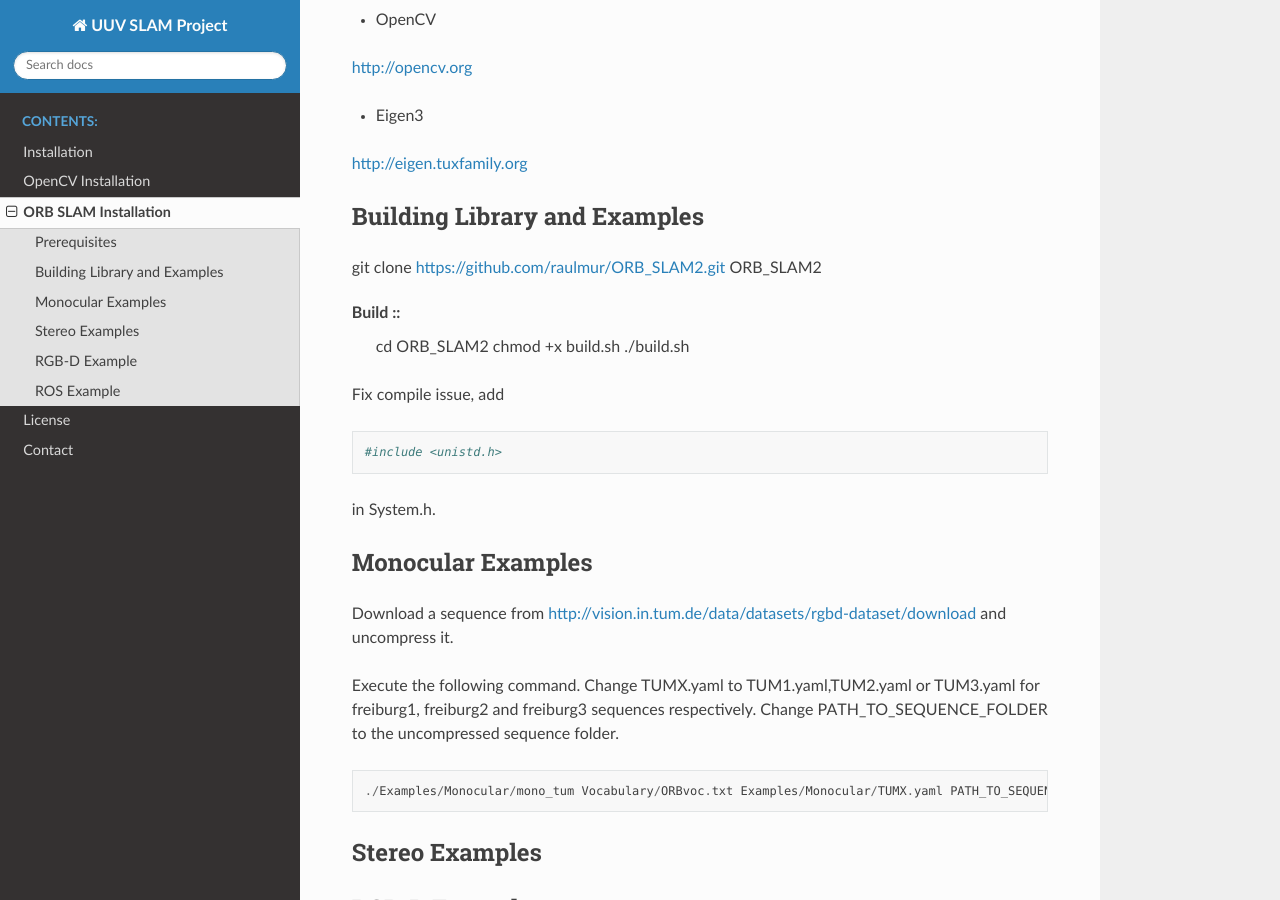
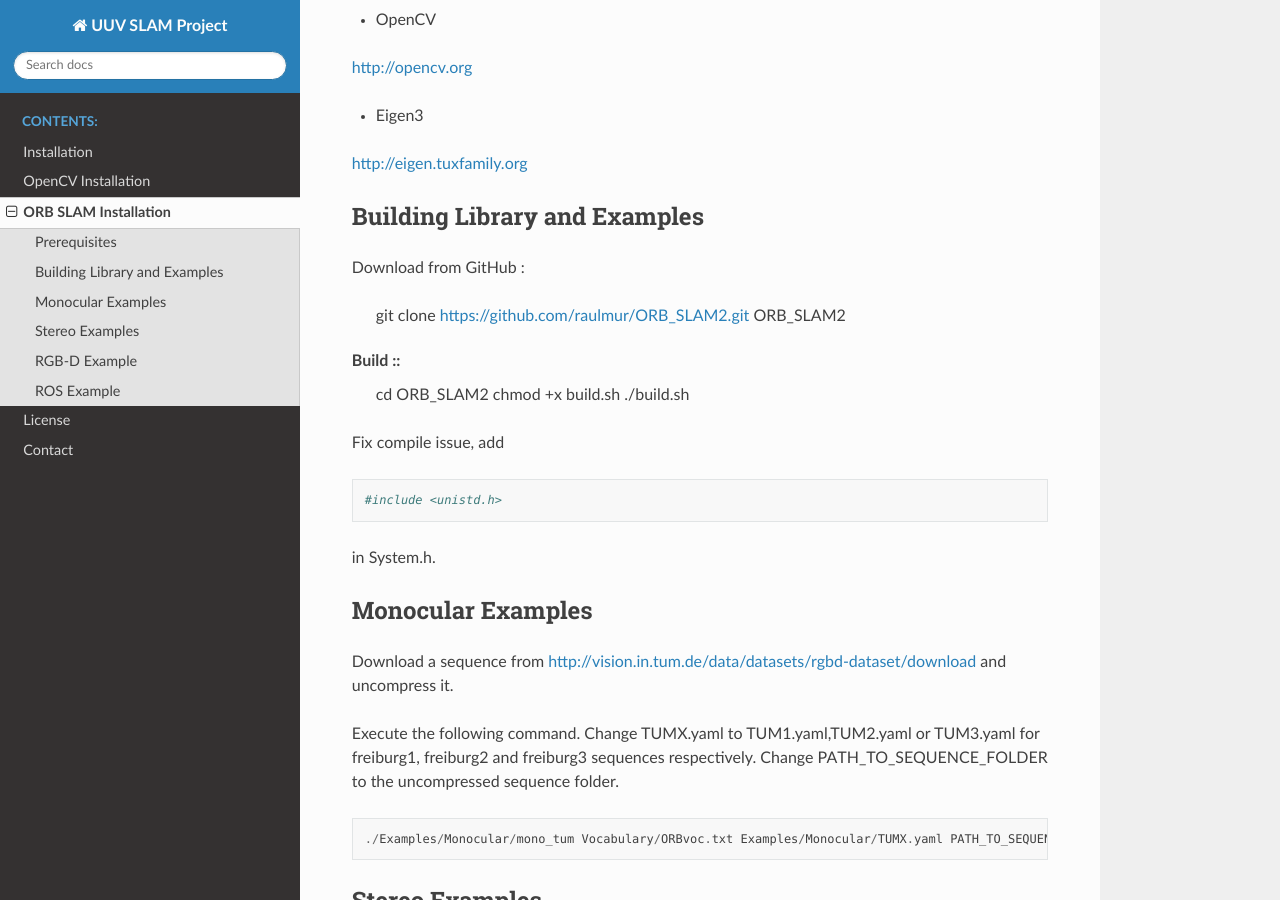
Before and after one commit to tianchenliu/uuv-slam-docs-test, a Sphinx documentation site: the page built from docs/source/orb_slam_installation.rst, in a window 1280 px wide and 900 px high, scrolled down 352 px. Built offline with Sphinx 7.4.7 and the Read the Docs theme 2.0.0, drawn with Linux system fonts in a browser that asks for light colours.

Commit message:
Update orb_slam_install

```diff
--- a/docs/source/orb_slam_installation.rst
+++ b/docs/source/orb_slam_installation.rst
@@ -19,8 +19,10 @@ http://eigen.tuxfamily.org
 
 Building Library and Examples
 -------------------------------
+Download from GitHub :
 
-git clone https://github.com/raulmur/ORB_SLAM2.git ORB_SLAM2
+    git clone https://github.com/raulmur/ORB_SLAM2.git ORB_SLAM2
+
 
 Build ::
     cd ORB_SLAM2
```
